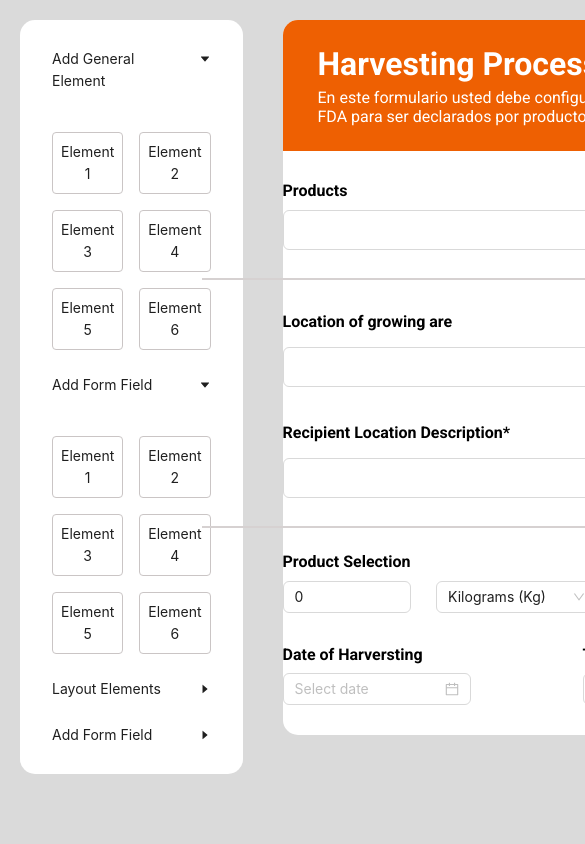
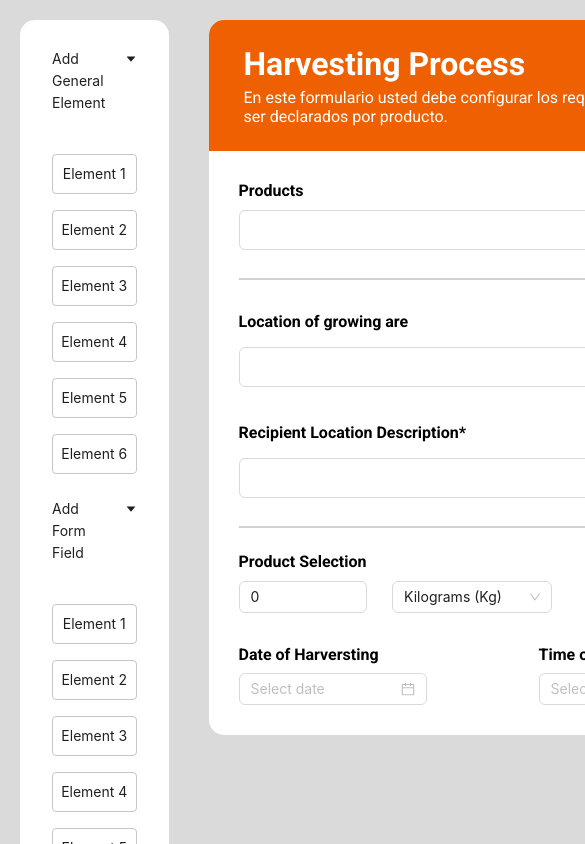
Before and after one commit to Pipeto84/dnd_darwin, a React (Create React App) app: page / in a window 390 px wide. Shown: the top 844 px of the page, 585 px wide, since content can reach past the window. Built offline with nearby package versions, Linux system fonts and the light colour scheme.

Commit message:
margen elementos form y media screen elementos drag

```diff
--- a/src/Styles/Drags.module.css
+++ b/src/Styles/Drags.module.css
@@ -27,3 +27,9 @@
   border-radius: .25rem;
   cursor: pointer;
 }
+
+@media screen and (max-width: 800px) {
+  .generalElements {
+    grid-template-columns: 1fr;
+  }
+}
--- a/src/Styles/Form.module.css
+++ b/src/Styles/Form.module.css
@@ -24,7 +24,7 @@
 
 .form {
   width: 40rem;
-  margin: 30px auto;
+  margin: 30px;
   display: flex;
   flex-direction: column;
 }
@@ -43,8 +43,8 @@
 }
 
 .line {
-  width: 125%;
-  align-self: center;
+  width: 100%;
+  align-self: auto;
   border: .1px solid rgb(214, 209, 209);
   margin-top: .5rem;
 }
```
